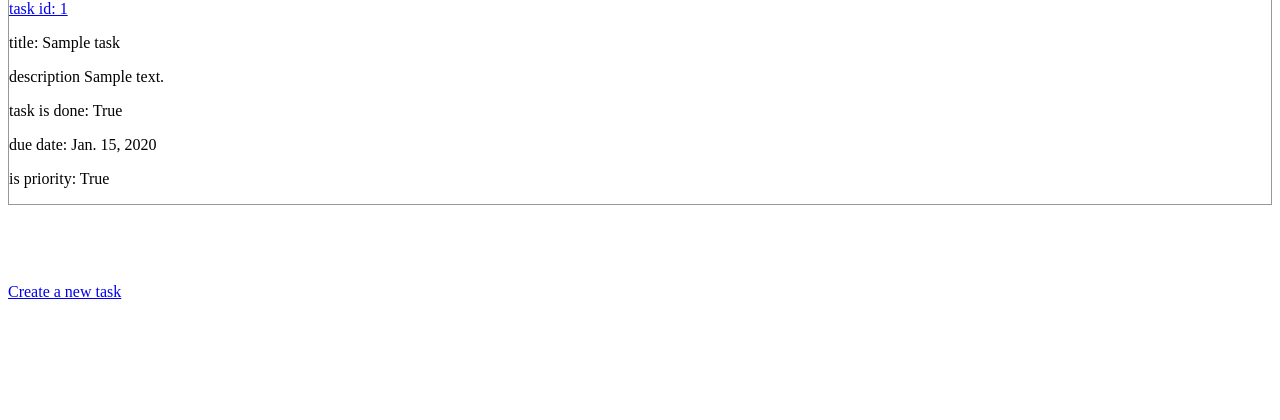
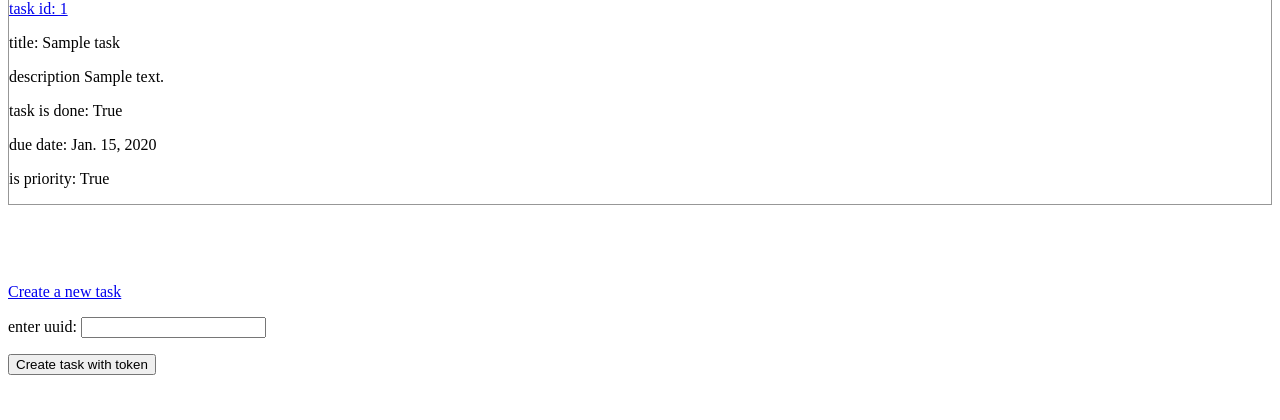
Before and after one commit to hamidalipour/To-Do-List-Manager, a Django app: page /to-do-lists/1/ in a window 1280 px wide. Shown: the part 67-487 px from the top of the page. Run offline with Django 5.2, Linux system fonts and the light colour scheme; a user stored in the database is signed in; tables that the repository leaves empty hold one stand-in row (values such as "Sample post").

Commit message:
phase 1 completed

```diff
--- a/personalToDoList/forms.py
+++ b/personalToDoList/forms.py
@@ -1,6 +1,6 @@
 from django import forms
 
-from personalToDoList.models import ToDoList, Task
+from personalToDoList.models import ToDoList, Task, Token
 
 
 class LoginForm(forms.Form):
@@ -13,7 +13,12 @@ class ToDoListForm(forms.ModelForm):
         model = ToDoList
         fields = ('title',)
 
+
 class TaskForm(forms.ModelForm):
     class Meta:
         model = Task
         fields = ('title', 'description', 'done', 'due_date', 'is_priority')
+
+
+class TokenForm(forms.Form):
+    uuid = forms.CharField(label="enter uuid")
--- a/personalToDoList/models.py
+++ b/personalToDoList/models.py
@@ -19,5 +19,5 @@ class Task(models.Model):
 
 
 class Token(models.Model):
-    uuid = models.UUIDField(default=uuid.uuid4, editable=False, unique=True)
+    uuid = models.UUIDField(default=uuid.uuid4, editable=True, unique=True)
     task = models.ForeignKey(Task, on_delete=models.CASCADE)
--- a/personalToDoList/views.py
+++ b/personalToDoList/views.py
@@ -1,4 +1,5 @@
 # authentication/views.py
+from django.core.exceptions import ValidationError
 from django.shortcuts import render, redirect
 
 from . import forms
@@ -43,7 +44,23 @@ def tasks_page(request, list_id):
         return redirect("http://localhost:8000/admin")
     else:
         tasks = Task.objects.filter(toDoLists__id=list_id).order_by('due_date', '-is_priority')
-        return render(request, 'tasks.html', context={'tasks': tasks, 'list_id': list_id})
+        form = forms.TokenForm()
+        message = ''
+        if request.method == 'POST':
+            form = forms.TokenForm(request.POST)
+            if form.is_valid():
+                uuid = form.cleaned_data['uuid']
+                try:
+                    token = Token.objects.get(uuid=uuid)
+                    to_do_list = ToDoList.objects.get(id=list_id)
+                    token.task.toDoLists.add(to_do_list)
+                except ValidationError:
+                    message = "invalid token format"
+                except Token.DoesNotExist:
+                    message = "token doesn't exist"
+
+        return render(
+            request, 'tasks.html', context={'tasks': tasks, 'list_id': list_id, 'form': form, 'message': message})
 
 
 def create_to_do_list(request):
--- a/templates/tasks.html
+++ b/templates/tasks.html
@@ -11,4 +11,10 @@
             </div>
         {% endfor %}
     <a href="{% url 'create-task' list_id%}">Create a new task</a>
+    <form method="post">
+        {{ form.as_p }}
+        {% csrf_token %}
+        <p>{{ message }}</p>
+        <button type="submit" >Create task with token</button>
+    </form>
 {% endblock %}
```
Also changed, not shown: personalToDoList/migrations/0005_alter_token_uuid.py (added).
